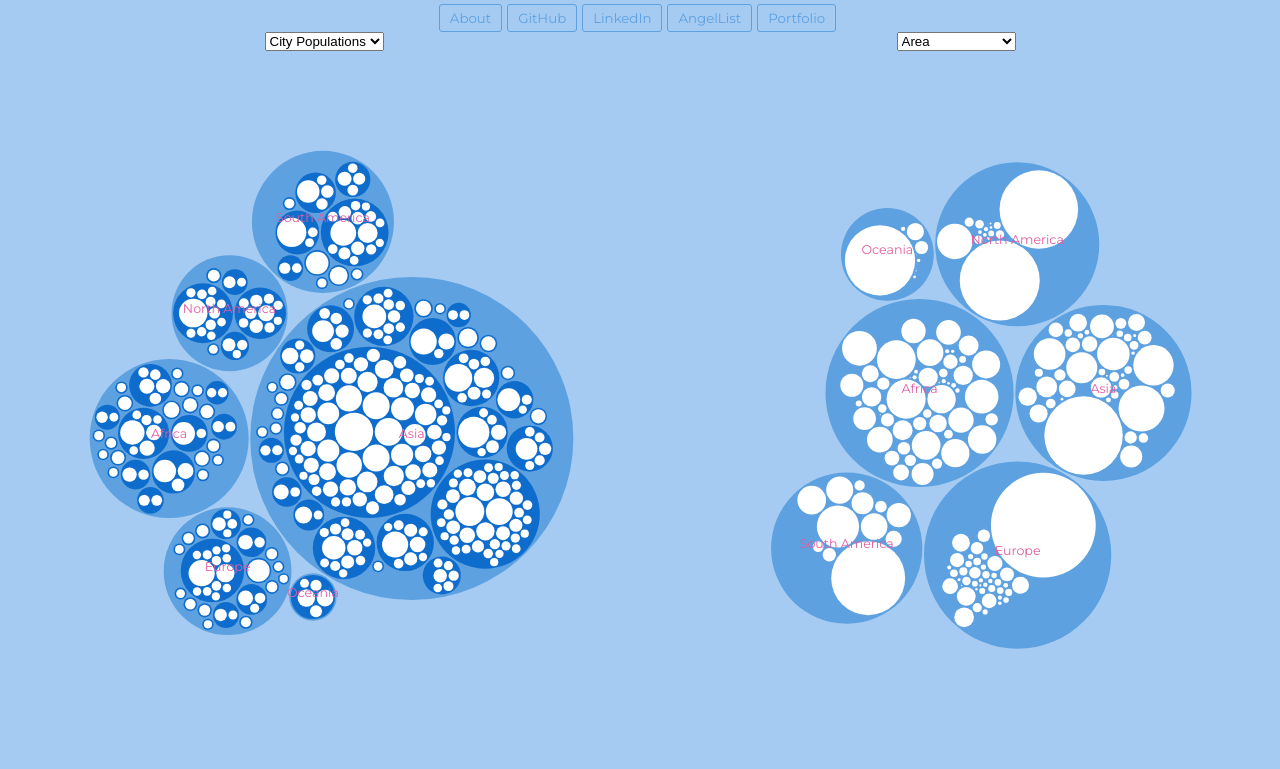
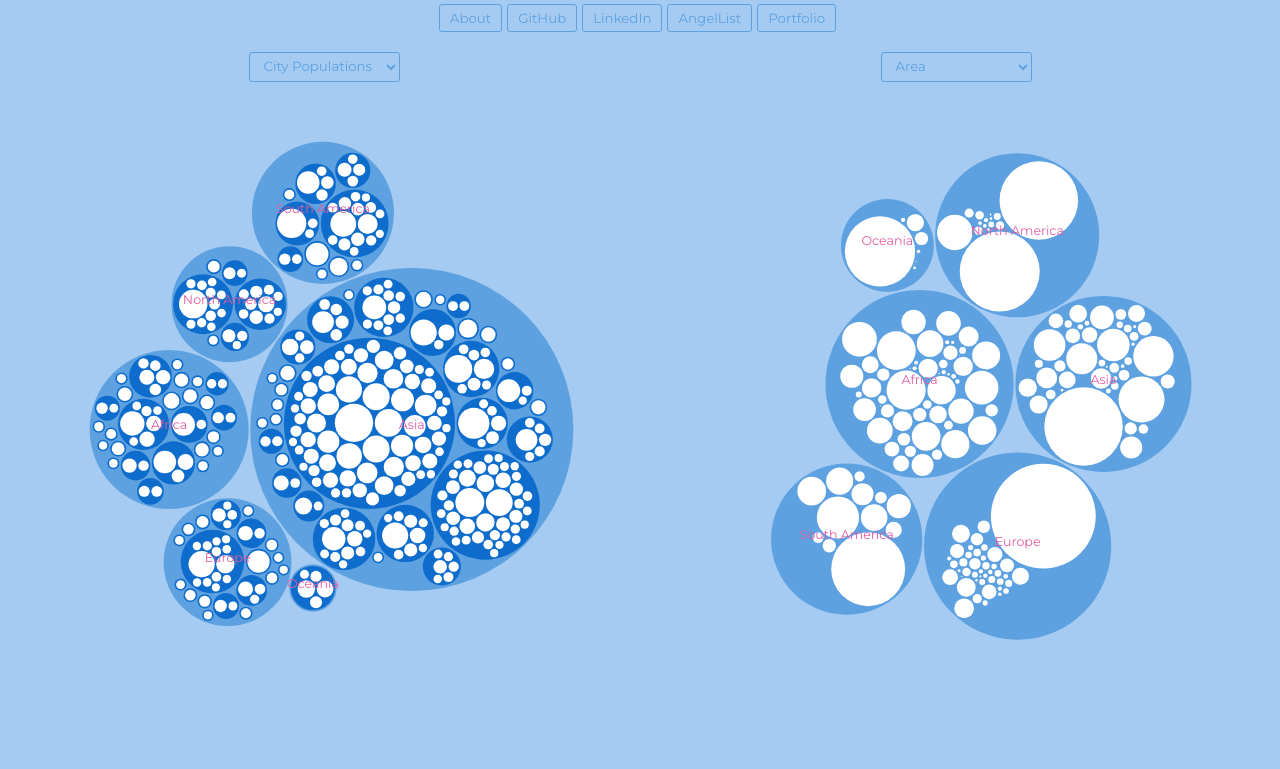
Before and after one commit to laurelisthompson/CityConnect, a website built with webpack: page index.html in a window 1280 px wide. Shown: the part 111-880 px from the top of the page. Built offline with nearby package versions, Linux system fonts and the light colour scheme.

Commit message:
add dropdown styling

```diff
--- a/index.html
+++ b/index.html
@@ -48,7 +48,7 @@
 
     <script src="./dist/main.js"></script>
 
-    <div id="dropdown">
+    <div class="dropdown">
         <select id="leftMappingDrop">
             <option value="cityPop">City Populations</option>
             <option value="area">Area</option>
--- a/src/styles/dropdown.scss
+++ b/src/styles/dropdown.scss
@@ -1,6 +1,17 @@
-#dropdown {
+.dropdown {
     display: flex;
     justify-content: space-around;
+    margin-top: 20px;
+    position: relative;
+    z-index: 1000;
 
-    z-index: 3;
+    #leftMappingDrop, #rightMappingDrop {
+        font-family: 'Montserrat';
+        background-color:rgb(165, 203, 242);
+        border: 1px solid rgb(93, 161, 224);
+        color: rgb(93, 161, 224);
+        padding: 5px 10px;
+        border-radius: 3px;
+    }
+
 }
--- a/src/styles/mapping.scss
+++ b/src/styles/mapping.scss
@@ -70,6 +70,9 @@
     display: flex;
     flex-wrap: wrap;
     justify-content: center;
+    position: relative;
+    margin-top: -40px;
+    z-index: 1;
 
     #d3leftMapping, #d3rightMapping {
         width: 50%;
```
